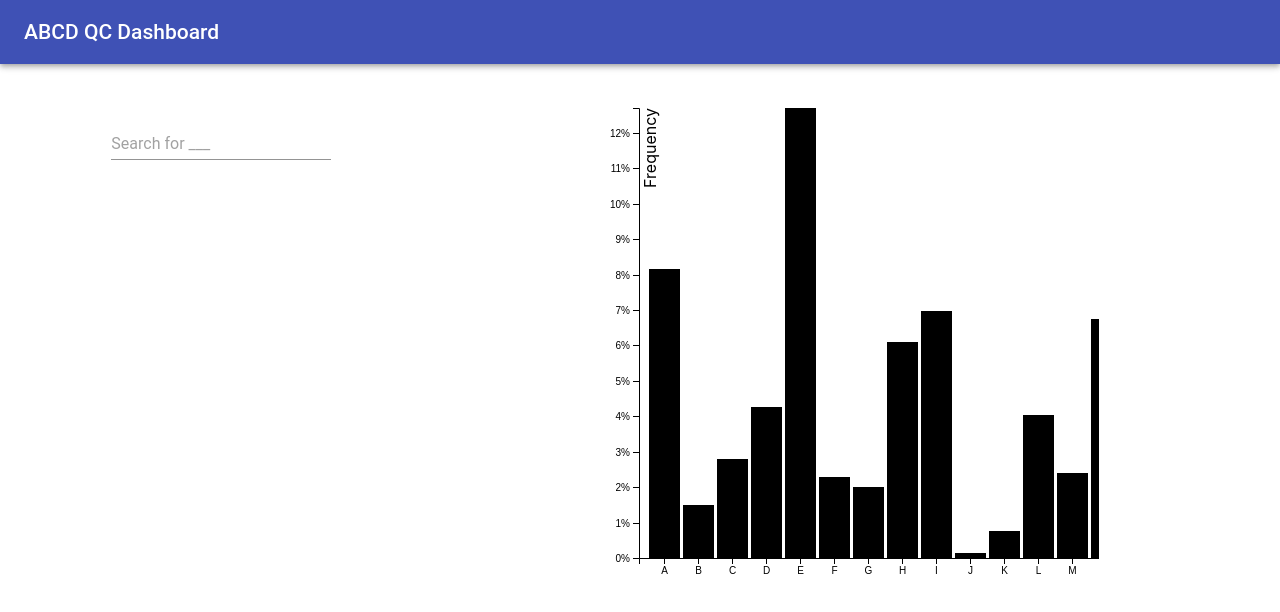
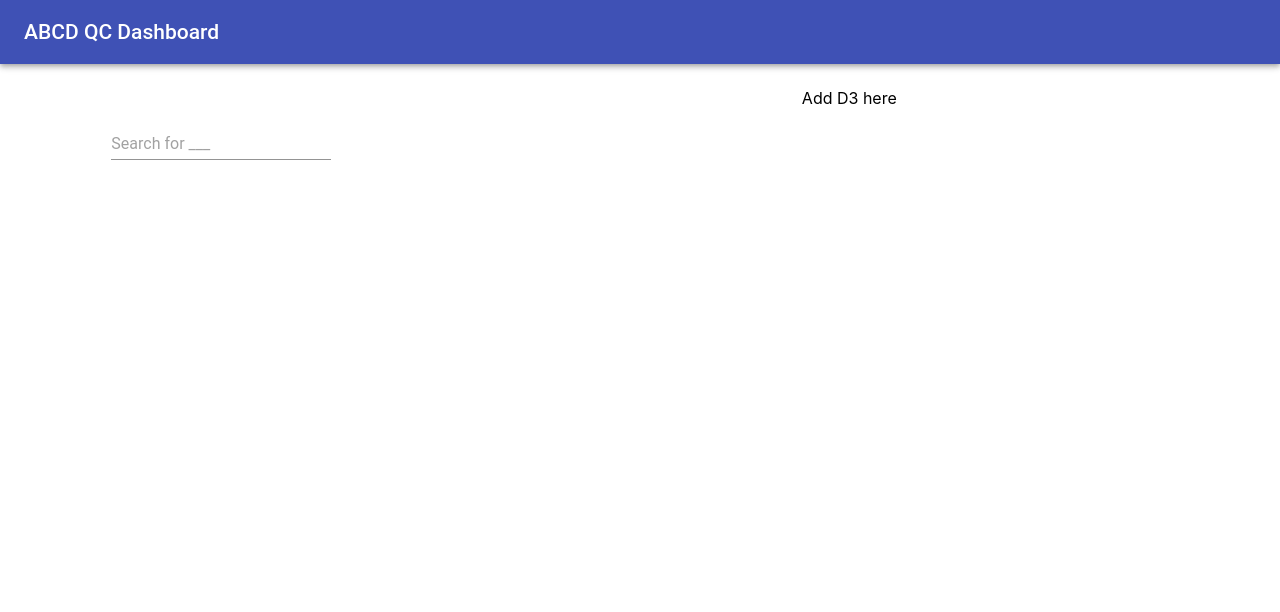
Before and after one commit to abcdqc/abcdqc_webserver, a React (Create React App) app in the folder abcd-client/: page / in a window 1280 px wide. Shown: the top 612 px of the page. Built offline with nearby package versions, Linux system fonts and the light colour scheme.

Commit message:
blank D3

```diff
--- /dev/null
+++ b/abcd-client/src/Chart.js
@@ -0,0 +1,25 @@
+import React, { Component } from 'react'
+
+export default class Chart extends Component {
+    componentDidMount() {
+        // D3 Code to create the chart
+        // using this._rootNode as container
+    }
+
+    shouldComponentUpdate() {
+        return false;
+    }
+
+    _setRef(componentNode) {
+        this._rootNode = componentNode;
+    }
+
+    render() {
+        return (
+            <div>
+            <div className="graph-container" ref={this._setRef.bind(this)} />
+            Add D3 here
+            </div>
+        );
+    }
+}
--- a/abcd-client/src/Dashboard.js
+++ b/abcd-client/src/Dashboard.js
@@ -1,30 +1,7 @@
 import React, { Component } from 'react'
 import Grid from '@material-ui/core/Grid';
 import TextField from '@material-ui/core/TextField';
-import { scaleBand, scaleLinear } from 'd3-scale';
-import { tsvParse } from 'd3-dsv';
-import { max } from 'd3-array';
-import { axisBottom, axisLeft } from 'd3-axis';
-import { select } from 'd3-selection';
-
-import dataTsv from './data';
-
-const svgWidth = 960,
-    svgHeight = 500;
-//Note: getting width and height from a variable rather than the elements attribute e.g. svg.attr("width")
-const margin = { top: 20, right: 20, bottom: 30, left: 40 },
-    width = svgWidth - margin.left - margin.right,
-    height = svgHeight - margin.top - margin.bottom;
-const x = scaleBand()
-        .rangeRound([0, width])
-        .padding(0.1),
-    y = scaleLinear().rangeRound([height, 0]);
-const data = tsvParse(dataTsv, d => {
-    d.frequency = +d.frequency;
-    return d;
-});
-x.domain(data.map(d => d.letter));
-y.domain([0, max(data, d => d.frequency)]);
+import Chart from './Chart';
 
 class Dashboard extends Component {
     state = {
@@ -43,11 +20,7 @@ class Dashboard extends Component {
 
     render() {
         return (
-            <div>
-                { this.state.ready ? (
-                <div>
             <Grid container spacing={24} style={{padding: 24}}>
-                        {/*{ this.state.ages.map(age => (*/}
                 <Grid item xs={12} sm={6} lg={4} xl={3}>
                     <TextField style={{padding: 24}}
                                id="searchInput"
@@ -57,42 +30,9 @@ class Dashboard extends Component {
                     />
                 </Grid>
                 <Grid item xs={12} sm={6} lg={8} xl={9}>
-                            <svg width={500} height={500}>
-                                <g transform={`translate(${margin.left}, ${margin.top})`}>
-                                    <g
-                                        className="axis axis--x"
-                                        transform={`translate(0, ${height})`}
-                                        ref={node => select(node).call(axisBottom(x))}
-                                    />
-                                    <g className="axis axis--y">
-                                        <g ref={node => select(node).call(axisLeft(y).ticks(10, '%'))} />
-                                        {/* Note: In the actual example 'Frequency' is a child of the above 'g' and it doesn't render.
-          * Changing it to a sibiling allows it to render and having the axis as an empty 'g' means that it will also play nicer with react:
-          * "The easiest way to avoid conflicts is to prevent the React component from updating. You can do this by rendering elements that React has no reason to update, like an empty <div />."
-          * https://reactjs.org/docs/integrating-with-other-libraries.html
-          */}
-                                        <text transform="rotate(-90)" y="6" dy="0.71em" textAnchor="end">
-                                            Frequency
-                                        </text>
-                                    </g>
-                                    {data.map(d => (
-                                        <rect
-                                            key={d.letter}
-                                            className="bar"
-                                            x={x(d.letter)}
-                                            y={y(d.frequency)}
-                                            width={x.bandwidth()}
-                                            height={height - y(d.frequency)}
-                                        />
-                                    ))}
-                                </g>
-                            </svg>
+                    <Chart/>
                 </Grid>
-                        {/*//))}*/}
             </Grid>
-                </div>
-                ) : "No state found" }
-            </div>
         );
     }
 }
```
Lines whose indentation alone changed are shown as unchanged.
